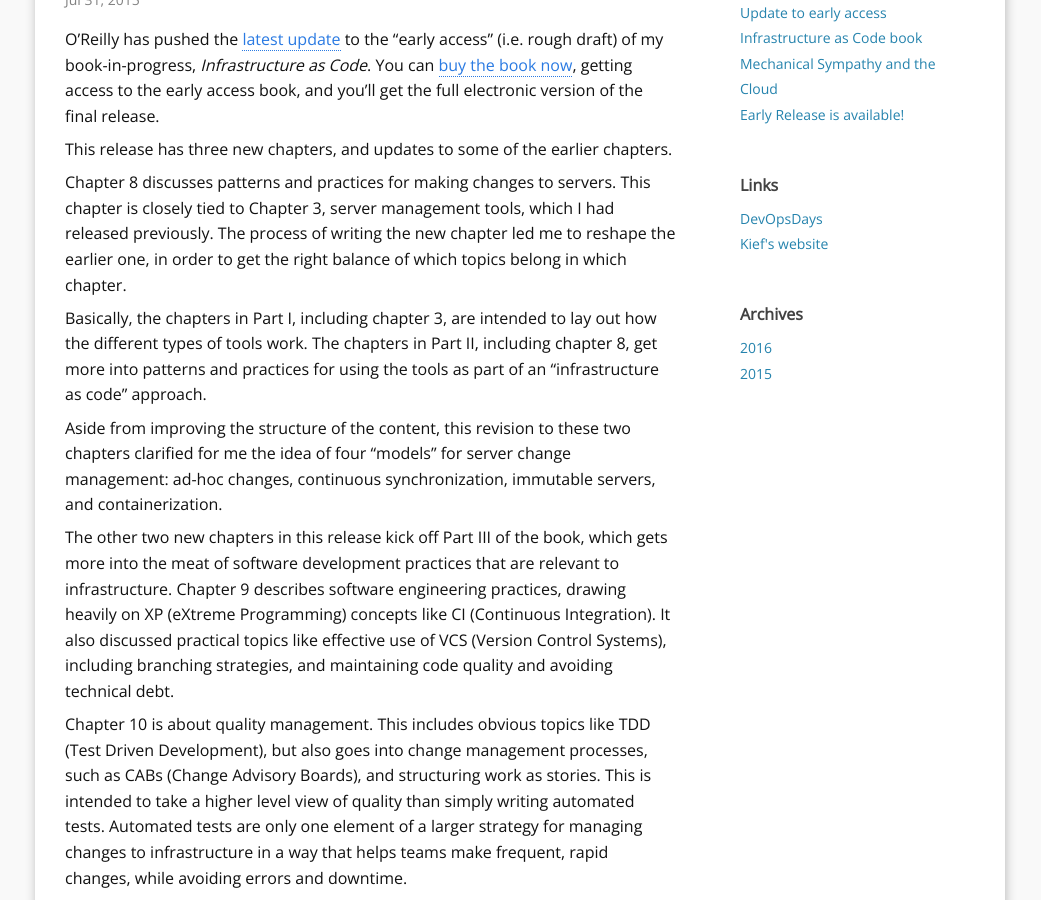
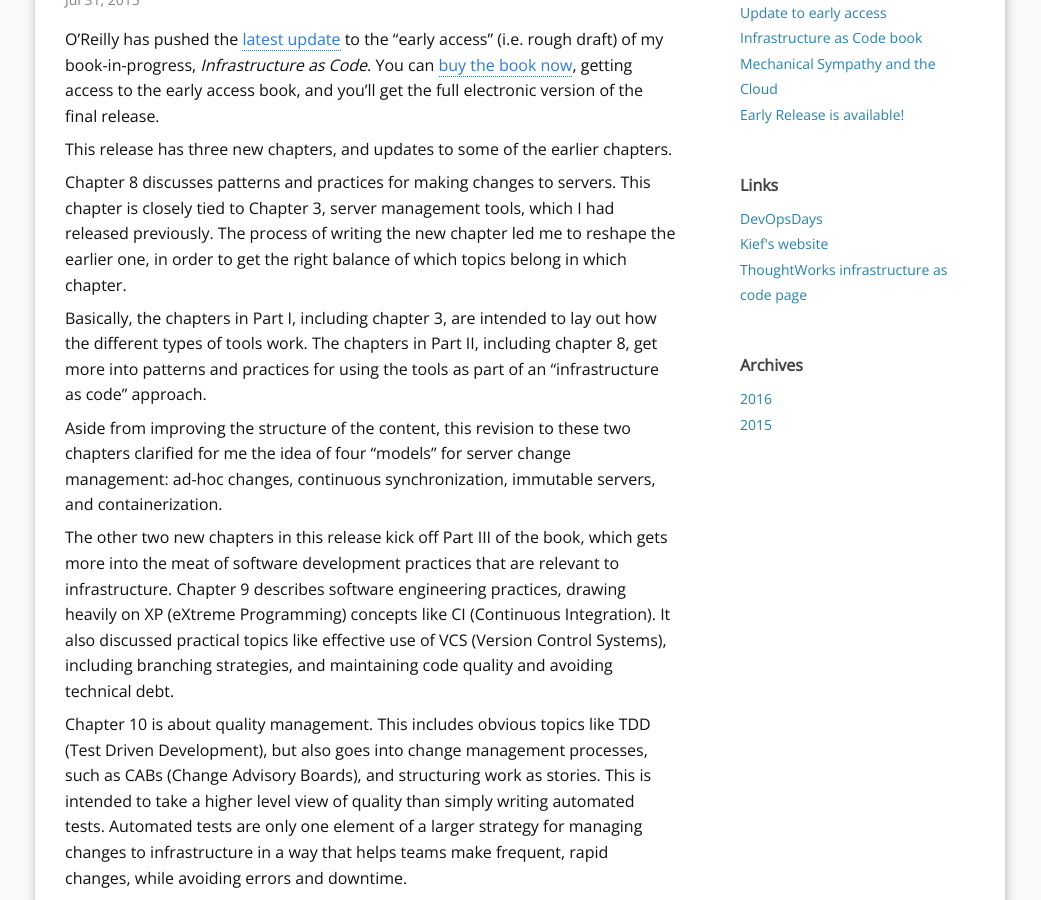
Before and after one commit to kief/infrastructure-as-code.com, a Jekyll site: the page built from index.html, in a window 1280 px wide and 900 px high, scrolled down 1450 px. Shown: the whole window, without its empty margins (120-1161 px from the left). Built offline with Jekyll 4.4.1, drawn with Linux system fonts in a browser that asks for light colours; the list of posts is cut into pages by our own code; comment, search, counter and statistics services are not loaded.

Commit message:
Added link for TW landing page

```diff
--- a/_config.yml
+++ b/_config.yml
@@ -26,6 +26,9 @@
   - name: Kief's website
     href: http://kief.com/
     title: Kief's website
+  - name: ThoughtWorks infrastructure as code page
+    href: https://info.thoughtworks.com/Infrastructure-as-Code-Kief-Morris.html
+    title: ThoughtWorks infrastructure as code page
 
 
 ### Build settings
```
